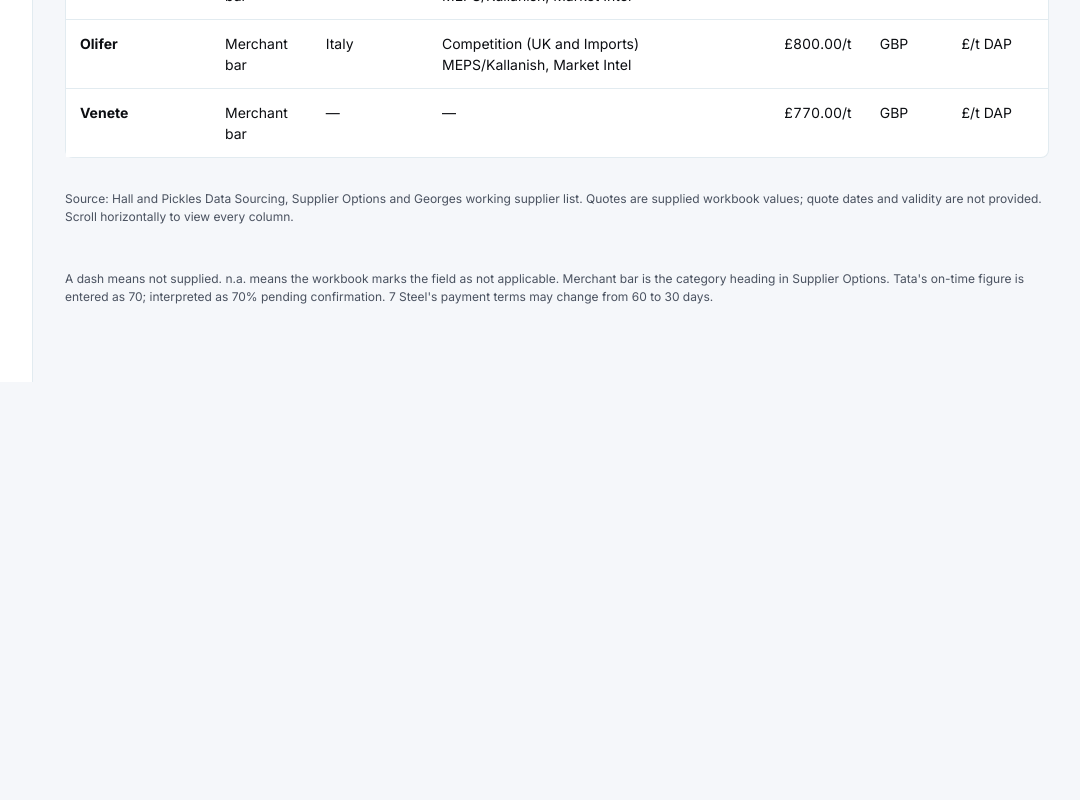
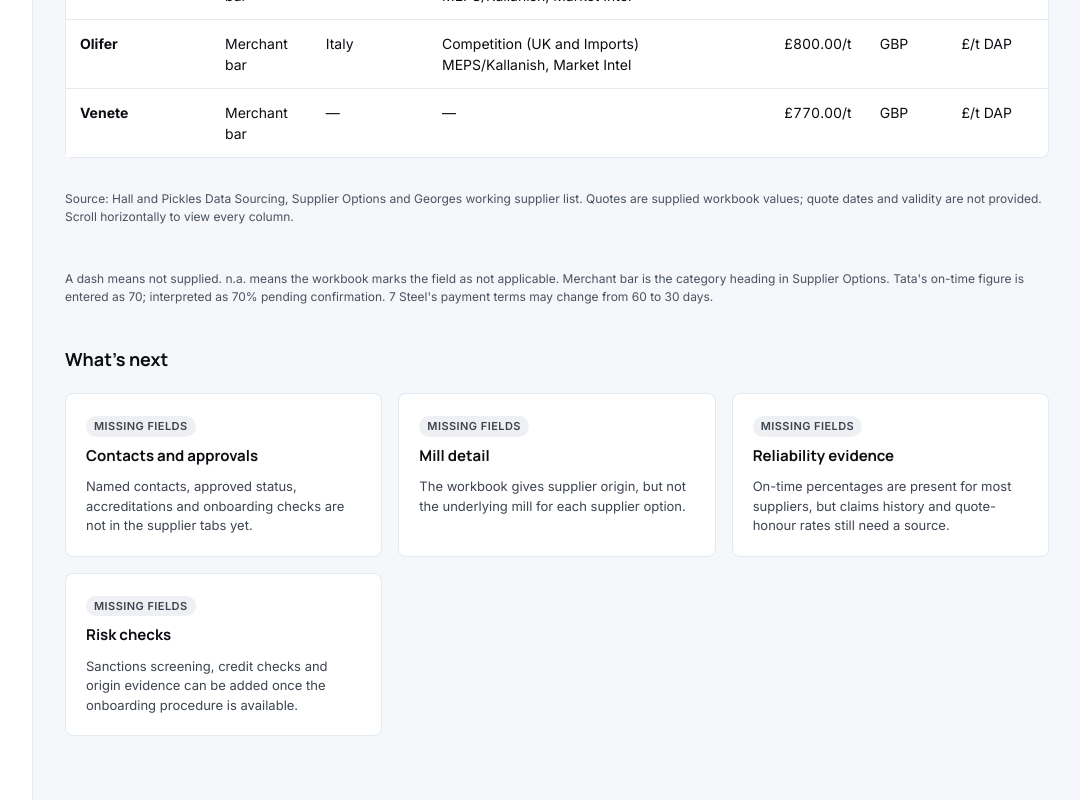
Before and after one commit to bloao/STEELGAY, a website: page suppliers.html in a window 1280 px wide. Shown: the part 582-1382 px from the top of the page, without its empty margins (199-1279 px from the left). Before the commit the page ends 964 px from the top, so only its background shows below. Drawn offline with Linux system fonts and the light colour scheme.

Commit message:
adding supplier information

```diff
--- a/suppliers.html
+++ b/suppliers.html
@@ -57,6 +57,13 @@
       </section>
       <p class="small muted">Source: Hall and Pickles Data Sourcing, Supplier Options and Georges working supplier list. Quotes are supplied workbook values; quote dates and validity are not provided. Scroll horizontally to view every column.</p>
       <p class="small muted">A dash means not supplied. n.a. means the workbook marks the field as not applicable. Merchant bar is the category heading in Supplier Options. Tata's on-time figure is entered as 70; interpreted as 70% pending confirmation. 7 Steel's payment terms may change from 60 to 30 days.</p>
+      <h2 style="font-size:18px;margin-top:8px">What's next</h2>
+      <section class="placeholder">
+        <div class="card"><span class="coming">Missing fields</span><h3>Contacts and approvals</h3><p>Named contacts, approved status, accreditations and onboarding checks are not in the supplier tabs yet.</p></div>
+        <div class="card"><span class="coming">Missing fields</span><h3>Mill detail</h3><p>The workbook gives supplier origin, but not the underlying mill for each supplier option.</p></div>
+        <div class="card"><span class="coming">Missing fields</span><h3>Reliability evidence</h3><p>On-time percentages are present for most suppliers, but claims history and quote-honour rates still need a source.</p></div>
+        <div class="card"><span class="coming">Missing fields</span><h3>Risk checks</h3><p>Sanctions screening, credit checks and origin evidence can be added once the onboarding procedure is available.</p></div>
+      </section>
     </main>
     </div>
 
```
